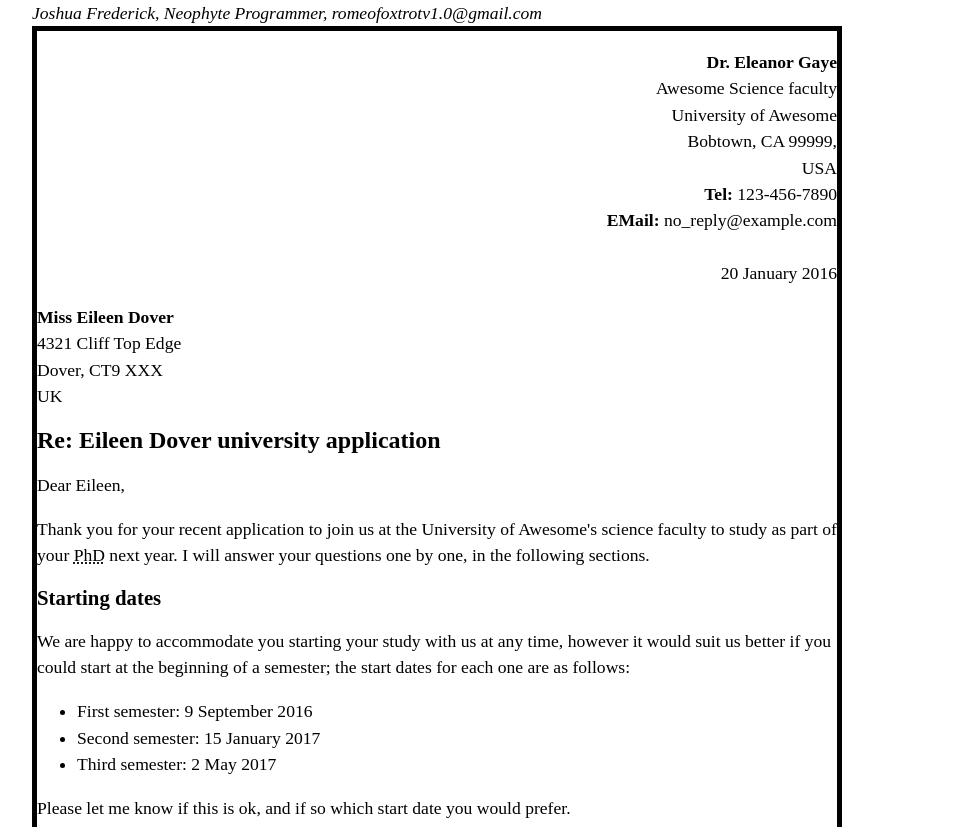
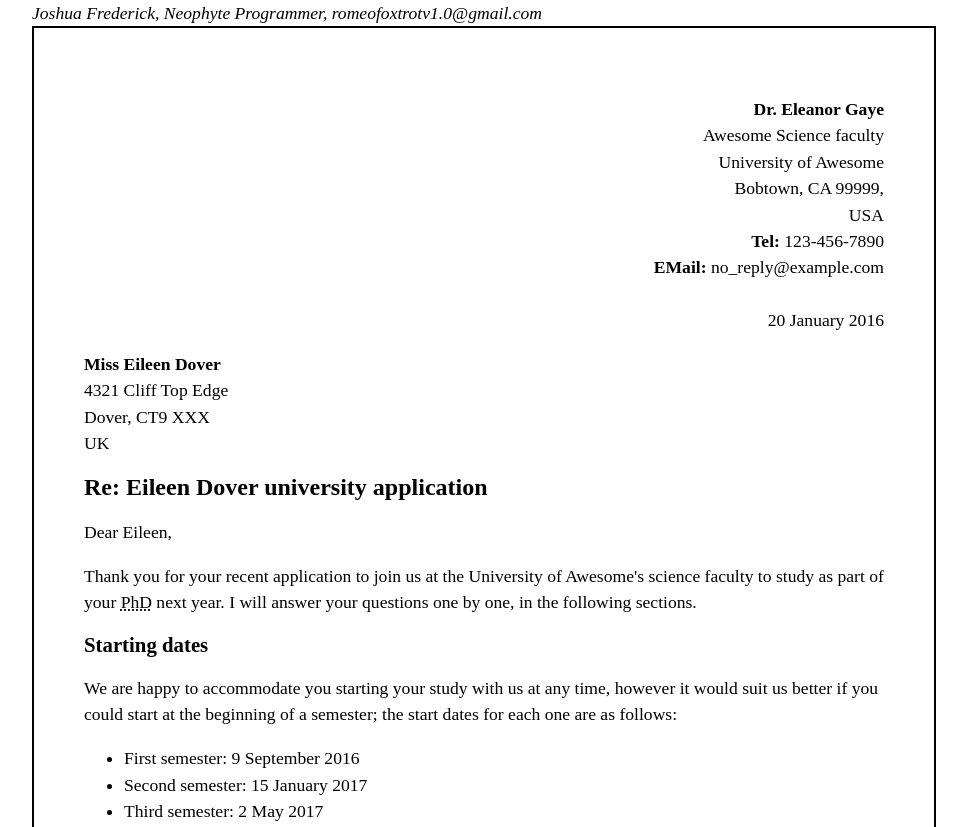
Before and after one commit to JoshuaFrederick/MDN_Letter_Markup, a plain HTML site: page index.html in a window 1280 px wide. Shown: the top 827 px of the page, without its empty margins (208-1175 px from the left). Drawn offline with Linux system fonts and the light colour scheme.

Commit message:
Adding page border

```diff
--- a/style.css
+++ b/style.css
@@ -8,7 +8,8 @@ body {
 main {
   width: 800px;
   margin: 0px;
-  border: 5px solid black;
+  border: 2px solid black;
+  padding: 50px;
 
 }
 
```
